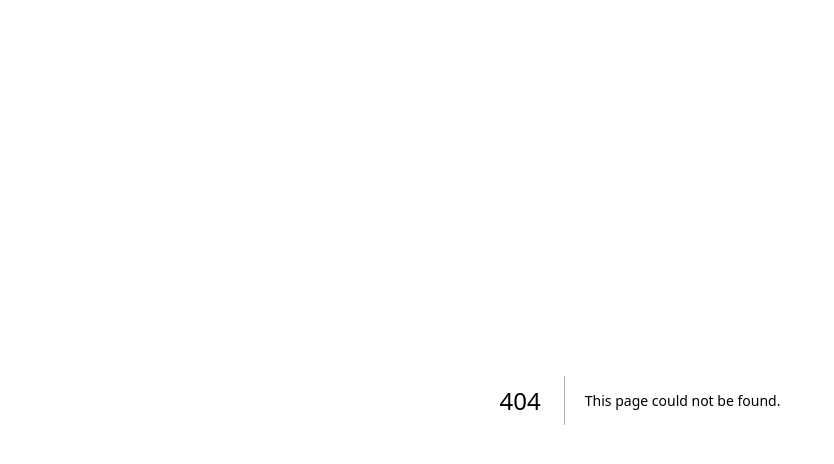
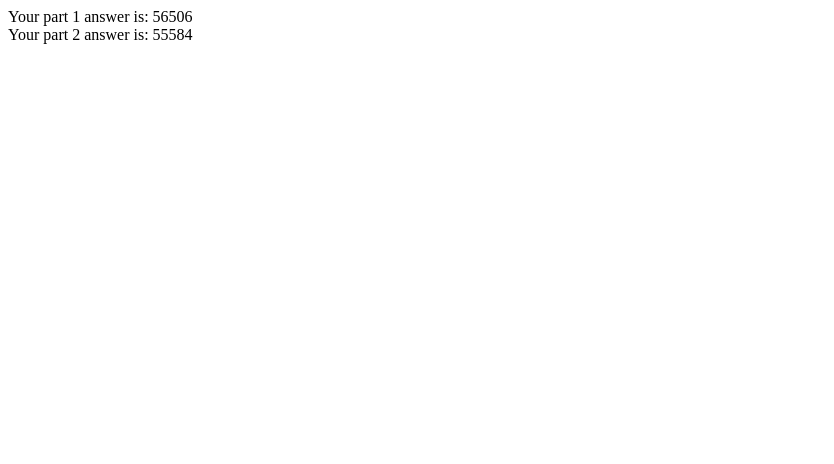
Before and after one commit to Oakwhisper/advent-of-code-2023, a Next.js app: page /dayOne in a window 1280 px wide. Before the commit this address had no page. Shown: the top 464 px of the page, without its empty margins (0-834 px from the left). Built offline with nearby package versions, Linux system fonts and the light colour scheme.

Commit message:
Added part 2 solution

```diff
--- a/app/Day 1/page.tsx
+++ b/app/dayOne/page.tsx
@@ -5,14 +5,17 @@ import { dayOnePart1Input } from './dayOnePart1Input'
 
 export default function DayOne() {
   return (
+  <>
     <div>Your part 1 answer is: {findCalibrationValues(dayOnePart1Input)}</div>
+    <div>Your part 2 answer is: {findCalibrationValues(convertWordsToNumbers(dayOnePart1Input))}</div>
+  </>
   )
 }
 
 export function returnNumbers(data: string) {
-  let results = []
+  let results: string[] = []
   for (let i = 0; i < data.length; i++) {
-    if (data[i] >= '0' && data[i] <= '9') { results.push((data[i])) }
+    if (data[i] >= '0' && data[i] <= '9') { results.push(data[i]) }
   }
   return results
 }
@@ -31,3 +34,20 @@ export function findCalibrationValues(array: string[]) {
   })
   return calibrationSum
 }
+
+export function convertWordsToNumbers(array: string[]) {
+  let resultArray: string[] = []
+  array.forEach((element) => {
+    let interimArray = element.replace(/one/g, '1')
+      .replace(/two/g, '2')
+      .replace(/three/g, '3')
+      .replace(/four/g, '4')
+      .replace(/five/g, '5')
+      .replace(/six/g, '6')
+      .replace(/seven/g, '7')
+      .replace(/eight/g, '8')
+      .replace(/nine/g, '9')
+    resultArray.push(interimArray)
+  })
+  return resultArray
+}
--- a/app/page.tsx
+++ b/app/page.tsx
@@ -4,7 +4,7 @@ import React from 'react'
 export default function Index() {
   return (<>
     <div>Welcome to Advent of Code 2023</div>
-    <Link href="/Day 1">Go to Day 1</Link>
+    <Link href="/dayOne">Go to Day 1</Link>
     <div> test </div>
   </>
   )
```
Also changed, not shown: app/dayOne/dayOnePart1Input.tsx (renamed from app/Day 1/dayOnePart1Input.tsx), 2 other files (tests, documents, lock files or other folders).
